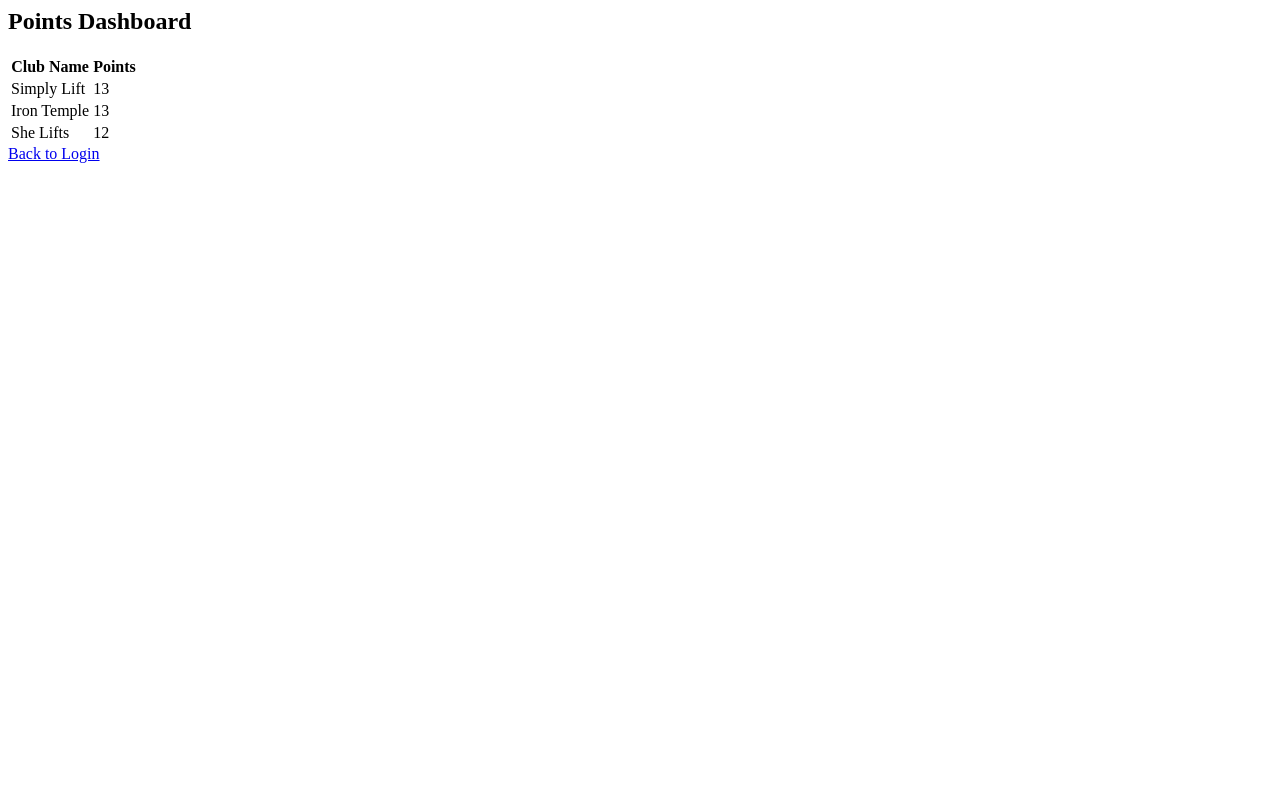
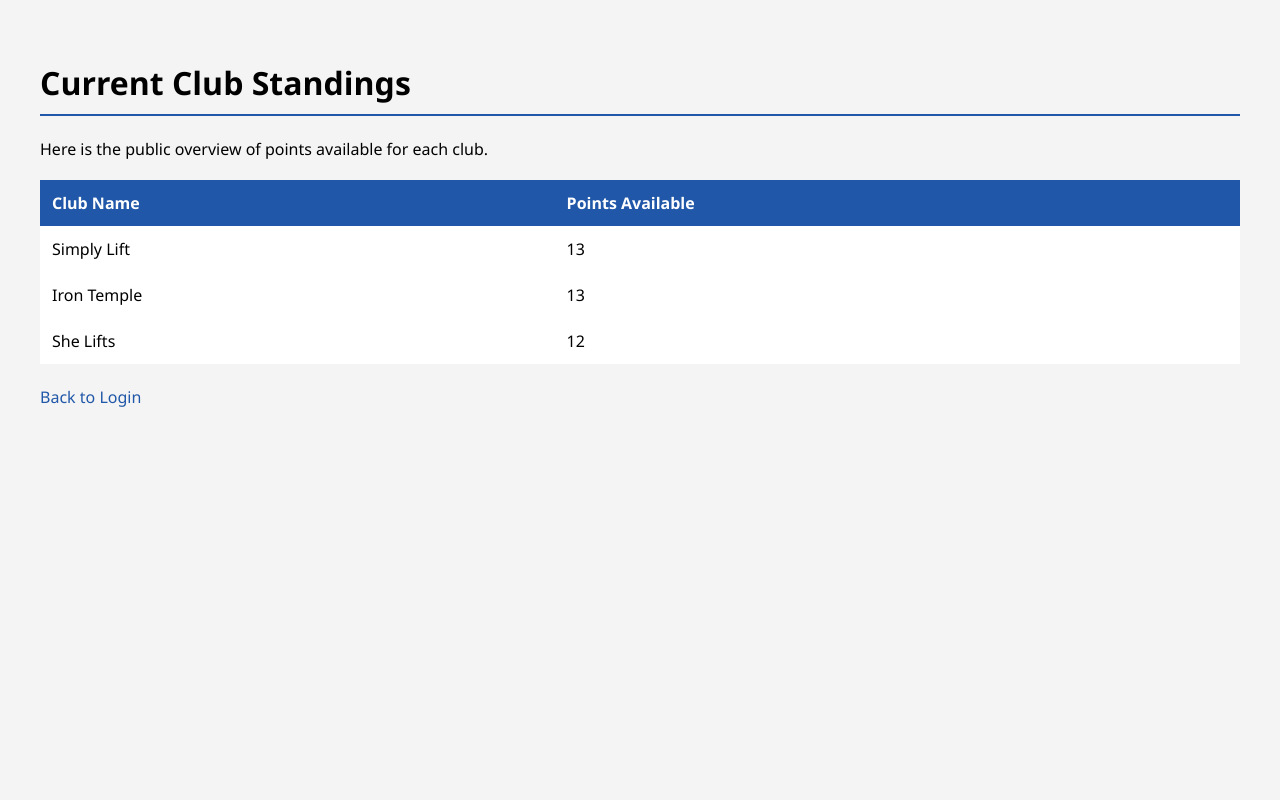
Before and after one commit to Mnr04/OCGudlft, a Flask app: page /dashboard in a window 1280 px wide. Run offline with Flask 2, Linux system fonts and the light colour scheme.

Commit message:
Add minimal CSS

```diff
--- /dev/null
+++ b/static/style.css
@@ -0,0 +1,55 @@
+body {
+    font-family: 'Segoe UI', Tahoma, Geneva, Verdana, sans-serif;
+    margin: 0 auto;
+    padding: 40px;
+    background-color: #f4f4f4;
+}
+
+h1, h2 {
+    border-bottom: 2px solid #2057A8;
+    padding-bottom: 10px;
+}
+
+table {
+    width: 100%;
+    border-collapse: collapse;
+    margin-top: 20px;
+    background: white;
+}
+
+th, td {
+    padding: 12px;
+    text-align: left;
+}
+
+th {
+    background-color: #2057A8;
+    color: white;
+}
+
+
+input[type="email"], input[type="number"] {
+    padding: 8px;
+    border-radius: 8px;
+    margin-left: 4px;
+    margin-top: 5px;
+}
+
+button, input[type="submit"] {
+    background-color: #2057A8;
+    color: white;
+    padding: 10px 20px;
+    border: none;
+    cursor: pointer;
+    border-radius: 8px;
+}
+
+
+button:hover {
+    background-color: #5D99A6;
+}
+
+a {
+    color: #2057A8;
+    text-decoration: none;
+}
--- a/templates/booking.html
+++ b/templates/booking.html
@@ -3,6 +3,7 @@
     <meta charset="UTF-8">
     <meta name="viewport" content="width=device-width, initial-scale=1.0">
     <title>Booking for {{competition['name']}} || GUDLFT</title>
+    <link rel="stylesheet" href="/static/style.css">
 </head>
 <body>
     <h2>{{competition['name']}}</h2>
--- a/templates/dashboard.html
+++ b/templates/dashboard.html
@@ -1,18 +1,39 @@
-<h2>Points Dashboard</h2>
+<!DOCTYPE html>
+<html lang="en">
+<head>
+    <meta charset="UTF-8">
+    <meta name="viewport" content="width=device-width, initial-scale=1.0">
+    <title>GUDLFT - Public Points</title>
+    <link rel="stylesheet" href="/static/style.css">
+</head>
+<body>
+
+    <h1>Current Club Standings</h1>
+    <p>Here is the public overview of points available for each club.</p>
+
+    <div class="table-container">
         <table>
             <thead>
                 <tr>
                     <th>Club Name</th>
-            <th>Points</th>
+                    <th>Points Available</th>
                 </tr>
             </thead>
             <tbody>
                 {% for club in clubs %}
                 <tr>
-            <td>{{ club.name }}</td>
-            <td>{{ club.points }}</td>
+                    <td>{{ club['name'] }}</td>
+                    <td>{{ club['points'] }}</td>
                 </tr>
                 {% endfor %}
             </tbody>
         </table>
-<a href="/">Back to Login</a>
+    </div>
+
+    <br>
+    <div>
+        <a href="/" class="btn"> Back to Login</a>
+    </div>
+
+</body>
+</html>
--- a/templates/index.html
+++ b/templates/index.html
@@ -3,6 +3,7 @@
     <meta charset="UTF-8">
     <meta name="viewport" content="width=device-width, initial-scale=1.0">
     <title>GUDLFT Registration</title>
+    <link rel="stylesheet" href="/static/style.css">
 </head>
 <body>
     <h1>Welcome to the GUDLFT Registration Portal!</h1>
--- a/templates/welcome.html
+++ b/templates/welcome.html
@@ -3,6 +3,7 @@
     <meta charset="UTF-8">
     <meta name="viewport" content="width=device-width, initial-scale=1.0">
     <title>Summary | GUDLFT Registration</title>
+    <link rel="stylesheet" href="/static/style.css">
 </head>
 <body>
         <h2>Welcome, {{club['email']}} </h2><a href="{{url_for('logout')}}">Logout</a>
```
Lines whose indentation alone changed are shown as unchanged.
